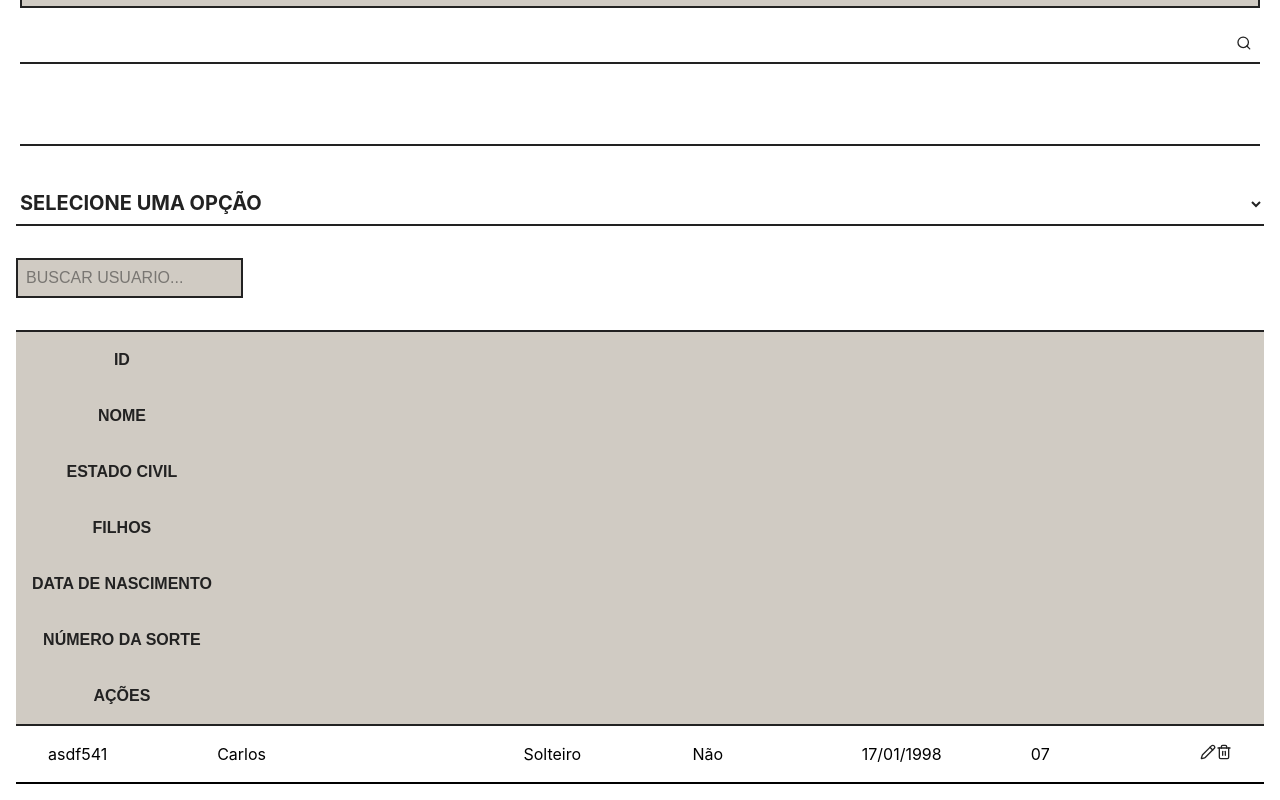
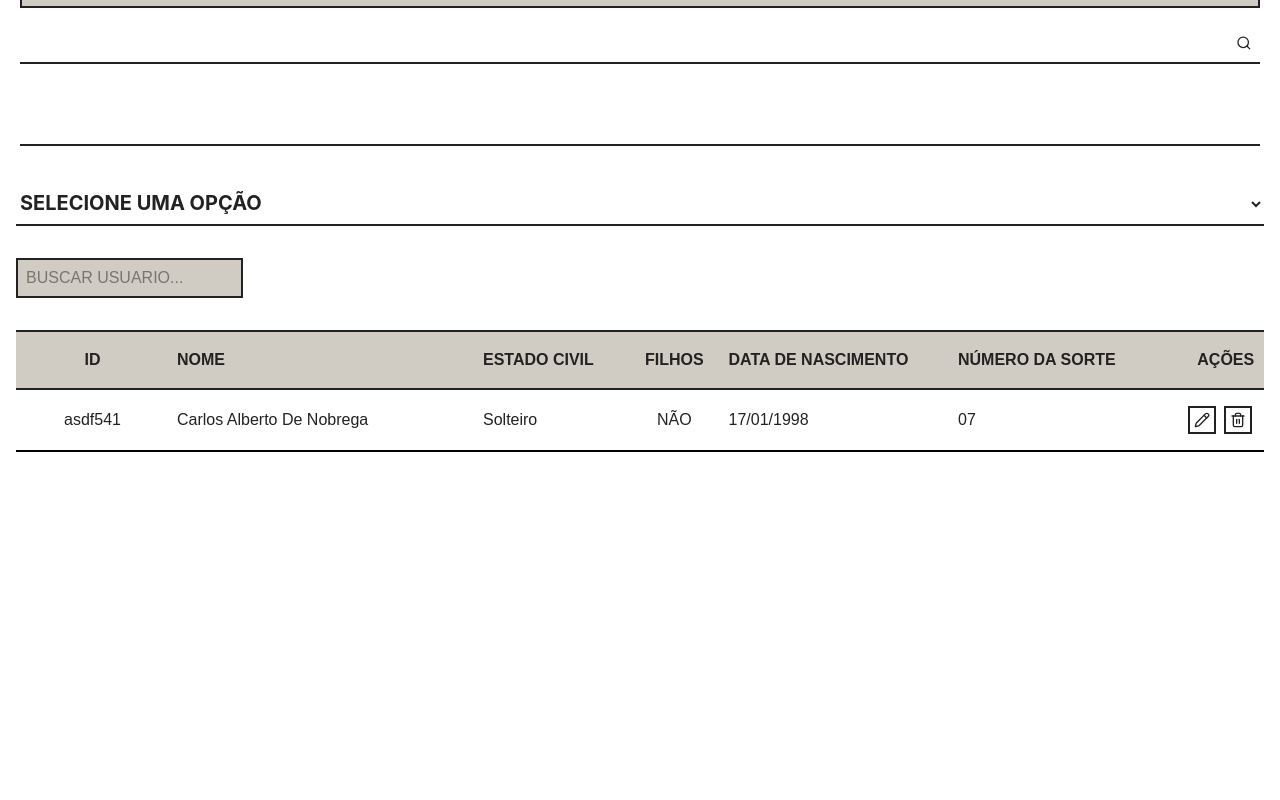
Before and after one commit to michaelprocha/user-registration-react, a React (Vite) app: page / in a window 1280 px wide. Shown: the part 836-1636 px from the top of the page. After the commit the page ends 1304 px from the top, so only its background shows below. Built offline with nearby package versions, Linux system fonts and the light colour scheme.

Commit message:
finalize UsersList component

```diff
--- a/src/components/common/UsersList.tsx
+++ b/src/components/common/UsersList.tsx
@@ -4,40 +4,54 @@ import { Pencil, Trash2 } from "lucide-react";
 
 function UsersList() {
   return (
-    <table className="w-full grid ">
+    <table className="w-full flex flex-col ">
       <thead className="dark:bg-gray-700 bg-gray-300">
-        <tr className="grid justify-between w-full border-y-2 dark:border-y-white border-y-black font-grotesk">
-          <th className="uppercase py-4 px-6 dark:text-white text-black">ID</th>
-          <th className="uppercase p-4 dark:text-white text-black">Nome</th>
-          <th className="uppercase p-4 dark:text-white text-black">
+        <tr className="flex w-full items-center py-4 border-y-2 dark:border-y-white border-y-black font-grotesk">
+          <th className="uppercase flex-2 dark:text-white text-black">ID</th>
+          <th className="uppercase flex-4 text-left pl-2 dark:text-white text-black">
+            Nome
+          </th>
+          <th className="uppercase flex-2 text-left dark:text-white text-black">
             Estado civil
           </th>
-          <th className="uppercase p-4 dark:text-white text-black">Filhos</th>
-          <th className="uppercase p-4 dark:text-white text-black">
+          <th className="uppercase flex-1 dark:text-white text-black">
+            Filhos
+          </th>
+          <th className="uppercase flex-3 text-left pl-4 dark:text-white text-black">
             Data de nascimento
           </th>
-          <th className="uppercase p-4 dark:text-white text-black">
+          <th className="uppercase flex-3 text-left dark:text-white text-black">
             Número da sorte
           </th>
-          <th className="uppercase py-4 px-6 dark:text-white text-black">
-            Ações
-          </th>
+          <th className="uppercase flex-1 dark:text-white text-black">Ações</th>
         </tr>
       </thead>
-      <tbody>
-        <tr className="flex justify-between pl-4 pr-4 border-b-2 dark:border-gray-500">
-          <td className="p-4 flex-1">asdf541</td>
-          <td className="p-4 flex-2">Carlos</td>
-          <td className="p-4 flex-1">Solteiro</td>
-          <td className="p-4 flex-1">Não</td>
-          <td className="p-4 flex-1">17/01/1998</td>
-          <td className="p-4 flex-1">07</td>
-          <td className="p-4">
-            <Button>
-              <Icon svg={Pencil} />
+      <tbody className="font-grotesk">
+        <tr className="flex items-center py-4 border-b-2 dark:border-gray-500">
+          <td className="flex-2 dark:text-white text-black text-center">
+            asdf541
+          </td>
+          <td className="flex-4 dark:text-white text-black pl-2 capitalize">
+            Carlos Alberto de Nobrega
+          </td>
+          <td className="flex-2 dark:text-white text-black">Solteiro</td>
+          <td className="flex-1 dark:text-white text-black text-center uppercase">
+            Não
+          </td>
+          <td className="flex-3 dark:text-white text-black pl-4">17/01/1998</td>
+          <td className="flex-3 dark:text-white text-black text-left">07</td>
+          <td className="flex-1 dark:text-white text-black flex gap-2 items-center">
+            <Button className="border-2 dark:border-white dark:bg-black border-black bg-white p-1">
+              <Icon
+                svg={Pencil}
+                color="primary"
+              />
             </Button>
-            <Button>
-              <Icon svg={Trash2} />
+            <Button className="border-2 dark:border-white dark:bg-black border-black bg-white p-1">
+              <Icon
+                svg={Trash2}
+                color="primary"
+              />
             </Button>
           </td>
         </tr>
```
